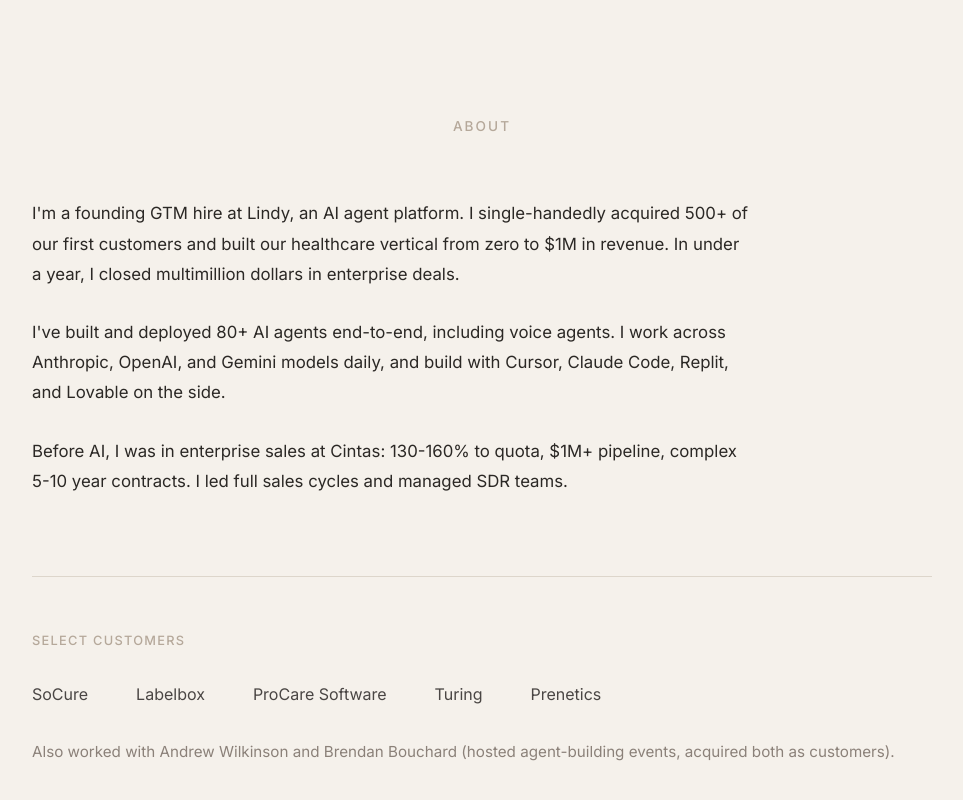
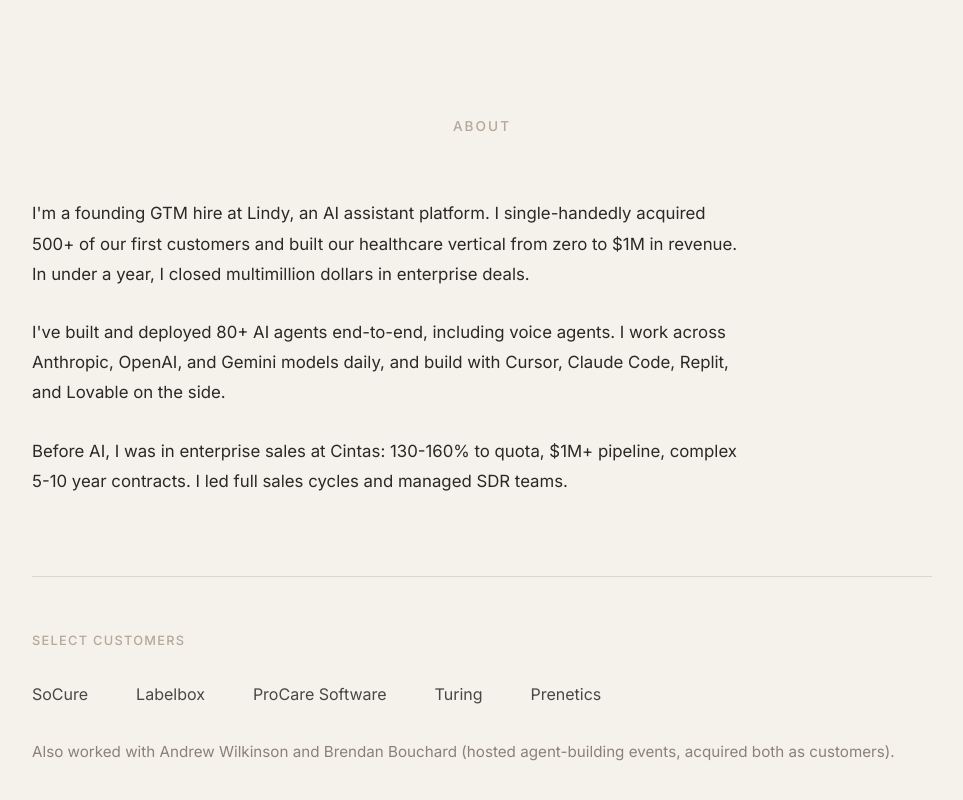
Before and after one commit to lindy-png/lindy2026.01.05, a plain HTML site: page index.html in a window 1280 px wide. Shown: the part 810-1610 px from the top of the page, without its empty margins (158-1121 px from the left). Drawn offline with nearby package versions, Linux system fonts and the light colour scheme.

Commit message:
Update index.html

```diff
--- a/index.html
+++ b/index.html
@@ -56,7 +56,7 @@
             <h2 class="section-title">About</h2>
             <div class="about-content">
                 <p>
-                    I'm a founding GTM hire at Lindy, an AI agent platform. I single-handedly acquired 500+ of our first customers and built our healthcare vertical from zero to $1M in revenue. In under a year, I closed multimillion dollars in enterprise deals.
+                    I'm a founding GTM hire at Lindy, an AI assistant platform. I single-handedly acquired 500+ of our first customers and built our healthcare vertical from zero to $1M in revenue. In under a year, I closed multimillion dollars in enterprise deals.
                 </p>
                 <p>
                     I've built and deployed 80+ AI agents end-to-end, including voice agents. I work across Anthropic, OpenAI, and Gemini models daily, and build with Cursor, Claude Code, Replit, and Lovable on the side.
```
